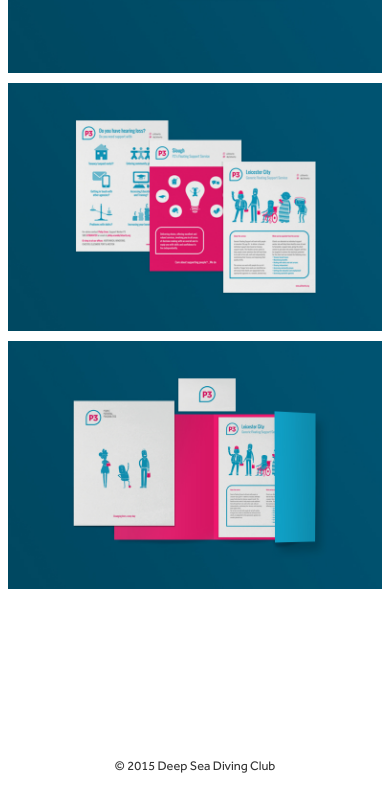
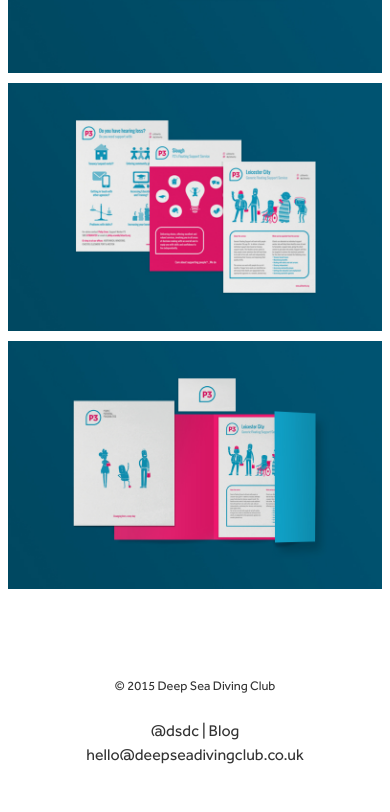
Before and after one commit to mattpill/DSDC, a website: page projects/p3.html in a window 390 px wide. Shown: the part 790-1602 px from the top of the page. After the commit the page ends 1569 px from the top, so only its background shows below. Drawn offline with Linux system fonts and the light colour scheme; a script that the page names is missing.

Commit message:
fixed footer spacing issue on project pages

```diff
--- a/css/style.css
+++ b/css/style.css
@@ -378,7 +378,7 @@ figure.effect-sarah:hover p, figure.effect-sarah:hover h2 {
 .footer-section {
   background: #fff;
   text-align: center;
-  padding-top: 100px;
+  padding-top: 50px;
   color: #333;
 }
 /* line 131, ../scss/style.scss */
@@ -428,9 +428,18 @@ figure.effect-sarah:hover p, figure.effect-sarah:hover h2 {
 
 
 
-html, body, .projectContainer
+html, body
 {
     height: 100%;
+}
+
+.projectContainer {
+  min-height: 100%;
+}
+
+.projectContainer:after{
+  content: "";
+  display: block
 }
 
 .Container:before
@@ -467,7 +476,7 @@ html, body, .projectContainer
 
 .Wrapper
 {
-    position: absolute;
+    /*position: absolute;*/
     width: 100%;
     /*height: 100%;*/
 }
@@ -502,15 +511,9 @@ html, body, .projectContainer
 }
 
 
-#projectFooter {
+#projectFooter, .projectFooter:after {
 
-position: relative;
-
-bottom: 0;
-
-width: 100%;
-
-height: 12%; /* choose any height */
+height: 142px;
 
 }
 
@@ -562,7 +565,7 @@ height: 12%; /* choose any height */
     height: 200px;
   }
   #projectFooter {
-    margin-top: 160%;
+    margin-top: 50%;
     position: none;
   }
   .footer-section{
@@ -608,6 +611,8 @@ height: 12%; /* choose any height */
   /* line 189, ../scss/style.scss */
   .top-bar .top-bar-section ul {
     background: rgba(255,255,255,0.2);
+    margin: 0;
+
   }
   /* line 191, ../scss/style.scss */
   .top-bar .top-bar-section ul li {
--- a/projects/p3.html
+++ b/projects/p3.html
@@ -74,10 +74,18 @@
 		<!-- END CONTENT SECTION -->
 
 		<!-- FOOTER SECTION -->
-		<div class="footer-section" id="projectFooter">
+		<div class="footer-section" id="footer">
 			<div class="row">
-				<div class="small-12 medium-12 large-12 columns">
+				<div class="small-12 medium-12 large-12 columns footer-section">
+				<div class="small-4 medium-4 large-4 columns">
 					<p>&copy; 2015 Deep Sea Diving Club</p>
+				</div>
+				<div class="small-4 medium-4 large-4 columns">
+					<a target="_blank" href="https://twitter.com/we_are_dsdc" alt="twitter">@dsdc</a> | <a target="_blank" href="http://deepseadivingclub.tumblr.com/" alt="blog">Blog</a>
+				</div>
+				<div class="small-4 medium-4 large-4 columns">
+					<a href="mailto:hello@deepseadivingclub.co.uk">hello@deepseadivingclub.co.uk</a>
+				</div>
 				</div>
 			</div>
 		</div> <!-- END FOOTER SECTION -->
```
Also changed, not shown: projects/airbus.html (+11 -3 lines), projects/cakepops.html (+10 -2 lines), projects/enough_of_nothing.html (+11 -3 lines), projects/entwurfreich.html (+11 -3 lines), projects/escape.html (+11 -3 lines), projects/guy_gotto.html (+11 -3 lines), projects/javeon.html (+11 -3 lines), projects/london_body_cleanse.html (+11 -3 lines), projects/look_cinemas.html (+11 -3 lines), projects/tada_and_toy.html (+11 -3 lines), projects/up_and_rising.html (+11 -3 lines).
